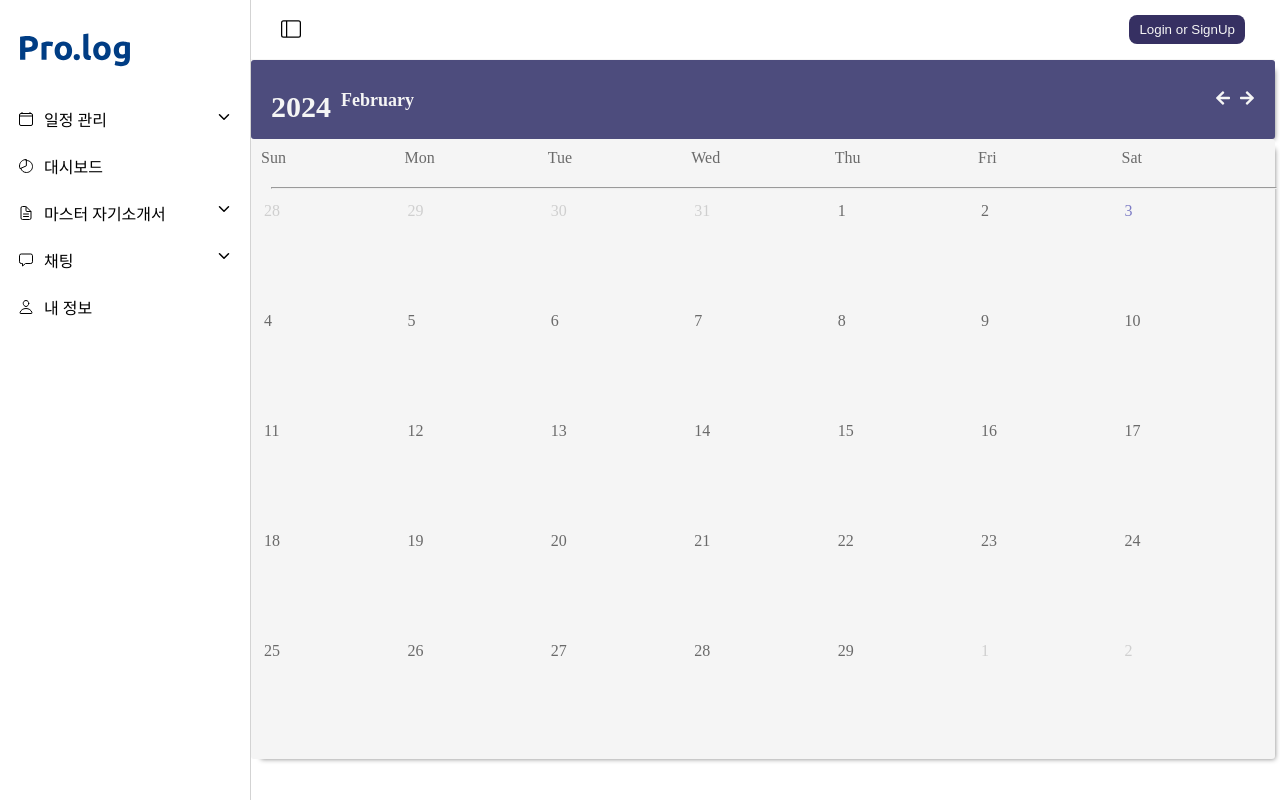
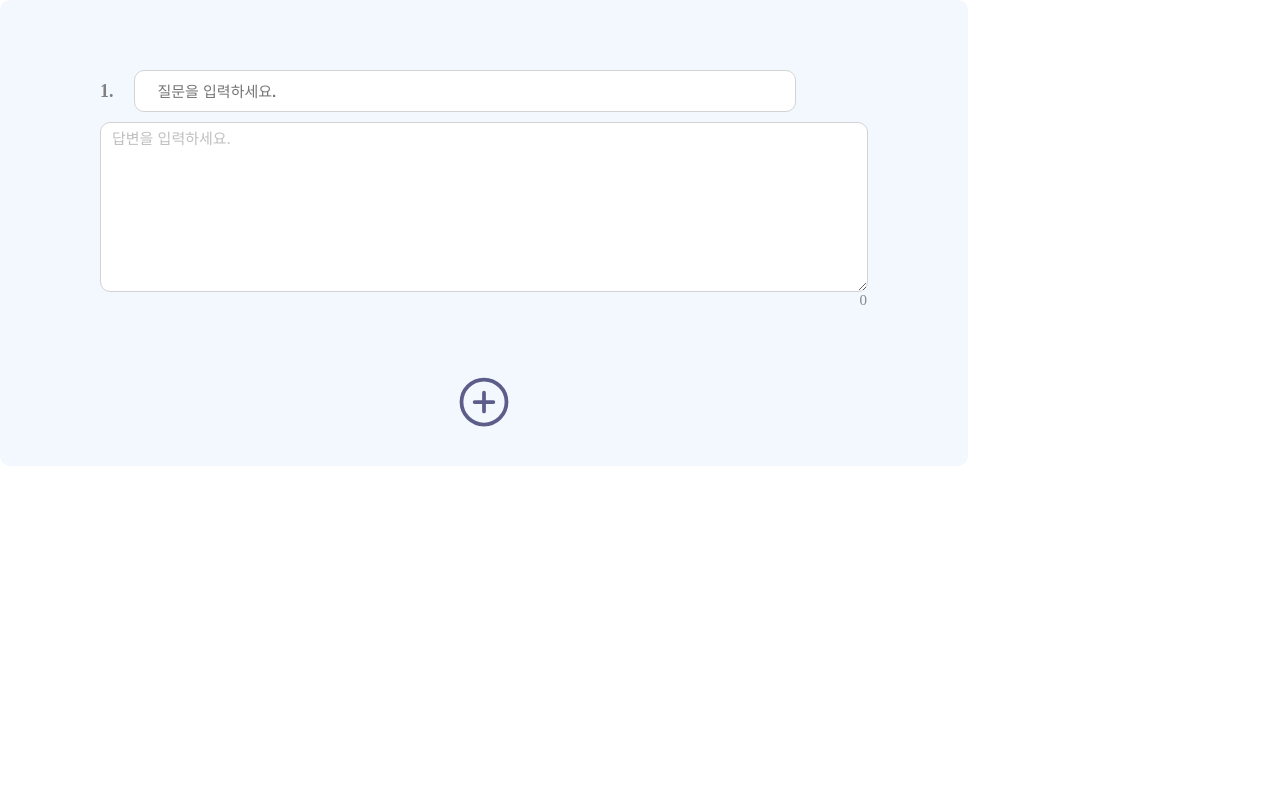
Before and after one commit to jystella17/pro.log, a React (Vite) app in the folder client/prolog/: page / in a window 1280 px wide. Shown: the top 800 px of the page. Built offline with nearby package versions, Linux system fonts and the light colour scheme.

Commit message:
[Feat] template-Paper 자기소개서 템플릿 생성

```diff
--- a/client/prolog/src/App.jsx
+++ b/client/prolog/src/App.jsx
@@ -1,11 +1,12 @@
-import { BrowserRouter, Route, Routes } from "react-router-dom"
+import { BrowserRouter, Route, Routes } from "react-router-dom";
 
-import TotalPage from './pages/TotalPage'
-
+import TotalPage from "./pages/TotalPage";
+import Paper from "./components/templates/paper/Paper";
 
 function App() {
   return (
-    <TotalPage />
+    // <TotalPage />
+    <Paper />
   );
 }
 
--- /dev/null
+++ b/client/prolog/src/components/templates/paper/Paper.jsx
@@ -0,0 +1,142 @@
+// masterPaper와 동일
+
+// 불러오기 기능은 후순위로...
+
+// db 저장 기능(저장할 때는 qnas를  axios 요청)
+// 삭제는 qna를 axios.delete
+import { useState } from "react";
+import styled from "styled-components";
+import { IoClose, IoAddCircleOutline } from "react-icons/io5";
+import "./Paper.scss";
+import { Input, ConfigProvider } from "antd";
+
+// 높이 늘어나는 것 수정
+
+const ContainerAll = styled.div`
+  padding: 70px 100px 30px 100px;
+  width: 60vw;
+  /* background-color: #7c93c326; */
+  background-color: #f3f8ff;
+  border-radius: 10px;
+`;
+
+// 실시간 글자수 적용 textarea
+const { TextArea } = Input;
+
+function QnAComponent({
+  id,
+  question,
+  answer,
+  onRemove,
+  onQChange,
+  onAChange,
+  index,
+  isRemovable,
+}) {
+  return (
+    <div className="qna">
+      {/* 질문 */}
+      <div className="qna-header">
+        <div className="qna-number">
+          <p>{index + 1}.</p>
+          <input
+            className="question"
+            type="text"
+            placeholder="질문을 입력하세요."
+            value={question}
+            // 입력 변경 시 onChange
+            onChange={(e) => onQChange(id, e.target.value)}
+          />
+        </div>
+        {/* qna가 하나 남았을 때는 삭제 불가 */}
+        {isRemovable && (
+          <div className="x-button" onClick={() => onRemove(id, index)}>
+            <IoClose />
+          </div>
+        )}
+      </div>
+      {/* 답변 */}
+      {/* padding.. */}
+      <ConfigProvider
+        theme={{
+          token: {
+            colorPrimaryHover: "",
+            colorPrimary: "lightgrey",
+          },
+        }}
+      >
+        <TextArea
+          showCount
+          cols="4"
+          rows="8"
+          className="answer"
+          type="text"
+          placeholder="답변을 입력하세요."
+          value={answer}
+          // 입력 변경 시 onChange
+          onChange={(e) => onAChange(id, e.target.value)}
+        />
+      </ConfigProvider>{" "}
+    </div>
+  );
+}
+
+// 상태관리
+function QnAContainer() {
+  const [qnas, setQnAs] = useState([{ id: 0, question: "", answer: "" }]);
+
+  // QnA 컴포넌트 추가 함수
+  function AddQnA() {
+    const newId = qnas.length > 0 ? Math.max(...qnas.map((q) => q.id)) + 1 : 1;
+    setQnAs([...qnas, { id: newId, question: "", answer: "" }]);
+  }
+
+  // 특정 QnA 삭제 함수
+  function removeQnA(id, index) {
+    if (window.confirm(`문항 ${index + 1}을 삭제하시겠습니까?`)) {
+      setQnAs(qnas.filter((q) => q.id !== id));
+    }
+  }
+
+  // 질문 내용이 변경될 때 호출되는 함수
+  function handleQuestionChange(id, newQuestion) {
+    setQnAs(qnas.map((q) => (q.id === id ? { ...q, question: newQuestion } : q)));
+    console.log(`질문 ${id + 1} 변경됨:`, newQuestion);
+  }
+
+  // 답변 내용이 변경될 때 호출되는 함수
+  const handleAnswerChange = (id, newAnswer) => {
+    setQnAs(qnas.map((q) => (q.id === id ? { ...q, answer: newAnswer } : q)));
+    console.log(`답변 ${id + 1} 변경됨:`, newAnswer);
+  };
+
+  return (
+    <>
+      <ContainerAll>
+        <div className="content">
+          <div className="qnas">
+            {/* react에서 list의 각 항목을 렌더링 할 때는, 각 항목에 고유한 key prop이 있어야함 */}
+            {qnas.map((q, index) => (
+              <QnAComponent
+                key={q.id}
+                id={q.id}
+                index={index}
+                question={q.question}
+                answer={q.answer}
+                onRemove={removeQnA}
+                onQChange={handleQuestionChange}
+                onAChange={handleAnswerChange}
+                isRemovable={qnas.length > 1}
+              />
+            ))}
+          </div>
+          <div className="addButton">
+            <IoAddCircleOutline size="60" color="#5D5D8A" onClick={AddQnA} />
+          </div>
+        </div>
+      </ContainerAll>
+    </>
+  );
+}
+
+export default QnAContainer;
--- /dev/null
+++ b/client/prolog/src/components/templates/paper/Paper.scss
@@ -0,0 +1,63 @@
+.content {
+  display: flex;
+  flex-direction: column;
+  align-items: center;
+}
+
+.qnas {
+  width: 100%;
+}
+
+.ant-textextarea {
+  outline: 0;
+}
+
+.question {
+  width: 80%;
+  height: 40px;
+  border-radius: 10px;
+  border: 1px solid lightgray;
+  padding: 0 23px;
+  font-weight: 550;
+  font-size: 15px;
+}
+
+.answer {
+  height: 170px;
+  border-radius: 10px;
+  border: 1px solid lightgray;
+  padding: 20px;
+  margin-bottom: 80px;
+  resize: vertical;
+  font-family: "Pretendard-Regular" !important;
+  font-size: 15px;
+}
+
+.x-button {
+  font-size: x-large;
+  color: grey;
+}
+
+.qna-header {
+  display: flex;
+  align-items: center;
+  justify-content: space-between;
+  margin-bottom: 10px;
+}
+
+.qna-number {
+  display: flex;
+  align-items: center;
+  gap: 20px;
+  width: 100%;
+
+  p {
+    font-size: 18px;
+    font-weight: bolder;
+    color: grey;
+  }
+}
+
+input:focus {
+  outline: none;
+}
```
